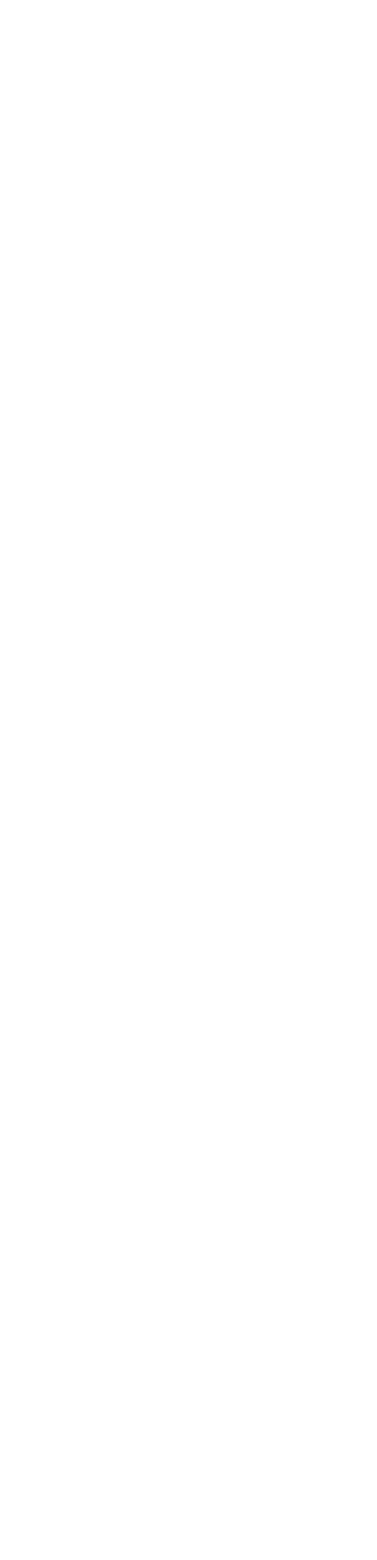
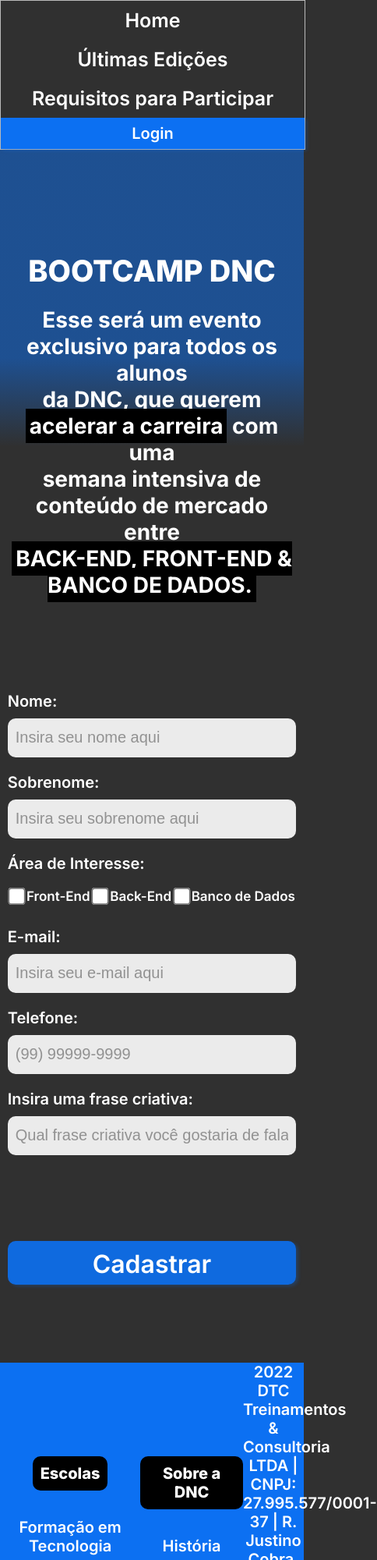
Before and after one commit to orafavictor/bootcamp-dnc, a plain HTML site: page index.html in a window 390 px wide. Shown: the top 2000 px of the page at 78% size, 484 px wide, since content can reach past the window. Before the commit the page ends 844 px from the top, so only its background shows below. Drawn offline with Linux system fonts and the light colour scheme.

Commit message:
Adicionando Media Query para Mobile

```diff
--- a/index.html
+++ b/index.html
@@ -4,9 +4,116 @@
     <meta charset="UTF-8">
     <meta http-equiv="X-UA-Compatible" content="IE-Edge">
     <meta name="viewport" content="width=device-width, initial-scale=1.0">
+    <link rel="preconnect" href="https://fonts.googleapis.com">
+    <link rel="preconnect" href="https://fonts.gstatic.com" crossorigin>
+    <link href="https://fonts.googleapis.com/css2?family=Inter:wght@100..900&display=swap" rel="stylesheet">
+    <link rel="stylesheet" href="style.css">
     <title>Bootcamp DNC | Rafa Victor</title>
+
 </head>
 <body>
+    <nav id="mainMenu">
+        <div id="menu">
+            <a href="https://www.google.com/" target="_blank">Home</a>
+            <a href="https://www.google.com/" target="_blank">Últimas Edições</a>
+            <a href="https://www.google.com/" target="_blank">Requisitos para Participar</a>
+        </div>
+        <button>Login</button>
+    </nav>
+
+    <section>
+        <header>
+            <h1>Bootcamp DNC</h1>
+            <h2>
+                Esse será um evento exclusivo para todos os alunos<br>
+                da <b>DNC</b>, que querem <span class="invert" >acelerar a carreira</span> com uma<br>
+                semana intensiva de conteúdo de mercado entre<br>
+                <span class="invert" >BACK-END, FRONT-END & BANCO DE DADOS.</span>
+            </h2>
+        </header>
+        <form>
+            <div class="form-group">
+                <label>Nome:</label>
+                <input type="text" placeholder="Insira seu nome aqui">
+            </div>
+
+            <div class="form-group">
+                    <label>Sobrenome:</label>
+                    <input type="text" placeholder="Insira seu sobrenome aqui">
+            </div>
+
+            <div class="form-group">
+                <label>Área de Interesse:</label>
+                <div class="checkboxItens">
+                    <input type="checkbox" value="front">
+                    <label>Front-End</label>
+
+                    <input type="checkbox" value="back">
+                    <label>Back-End</label>
+
+                    <input type="checkbox" value="bd">
+                    <label>Banco de Dados</label>
+                </div>
+
+            </div>
+
+            <div class="form-group">
+                <label>E-mail:</label>
+                <input type="email" placeholder="Insira seu e-mail aqui">
+            </div>
+
+            <div class="form-group">
+                <label>Telefone:</label>
+                <input type="text" placeholder="(99) 99999-9999">
+            </div>
+
+            <div class="form-group">
+                <label>Insira uma frase criativa:</label>
+                <input type="text" placeholder="Qual frase criativa você gostaria de falar">
+            </div>
+
+            <input type="submit" value="Cadastrar">
+
+        </form>
+    </section>
+
+    <footer>
+        <div class="line1">
+            <nav>
+                <h5>Escolas</h5>
+                <ul>
+                    <li><a href="">Formação em Tecnologia</a></li>
+                    <li><a href="">Formação em Marketing</a></li>
+                    <li><a href="">Formação em Dados</a></li>
+                    <li><a href="">Formação em Projetos</a></li>
+                    <li><a href="">Formação em Produto</a></li>
+                </ul>
+
+            </nav>
+            <nav>
+                <h5>Sobre a DNC</h5>
+                <ul>
+                    <li><a href="">História</a></li>
+                    <li><a href="">Missão e Valores</a></li>
+                    <li><a href="">Trabalhe Conosco</a></li>
+                    <li><a href="">Conteúdo Gratuito</a></li>
+                </ul>
+            </nav>
+
+            <div class="address">
+                2022 DTC Treinamentos & Consultoria
+                LTDA | CNPJ: 27.995.577/0001-37 | R.
+                Justino Cobra, 61 - Vila Ema | São José dos
+                Campos - SP | CEP 12243-030
+
+            </div>
+
+        </div>
+        <div class="line2">
+            <a href="">Termos de Uso</a>
+            <a href="">Política de Privacidade</a>
+        </div>
+    </footer>
 
 </body>
 </html>
--- /dev/null
+++ b/style.css
@@ -0,0 +1,320 @@
+
+
+:root{
+    --azul-dnc: #0C70F2;
+    --preto-dnc: #303030;
+    --cinza-hover: #C9C9C9;
+
+    --font-padrao: 'Inter';
+
+}
+
+
+    body {
+        margin: 0px; /* Margem Externa */
+        padding: 0px; /* Margem Interna */
+
+        background: linear-gradient(180deg, rgba(12, 112, 242, 0.5) 19.91%, rgba(12, 112, 242, 0) 24.84%), #303030;
+        background-repeat: no-repeat;
+    }
+
+    #mainMenu {
+        width: 100%;
+        height: 100px;
+        border: 1px solid black;
+        background-color: var(--preto-dnc);
+        display: flex;
+        justify-content: space-between;
+        align-items: center;
+        border: 1px solid #BABABA
+    }
+
+    #menu {
+        margin-left: 5%;
+        display: flex;
+        width: 45%;
+        justify-content: space-around;
+        align-items: center;
+    }
+
+
+    #mainMenu div a{
+        font-size: 25px;
+        font-weight: 600;
+        color: white;
+        font-family: var(--font-padrao);
+        text-decoration: none;
+    }
+
+    #mainMenu div a:hover {
+        color: var(--cinza-hover);
+    }
+
+    #mainMenu button {
+        margin-right: 5%;
+        width: 80px;
+        height: 40px;
+        background-color: var(--azul-dnc);
+        border: 0px;
+        font-family: var(--font-padrao);
+        font-weight: 600;
+        font-size: 20px;
+        color: white;
+        box-shadow: 3px 2px 4px rgba(12, 112, 242, 0.25);
+        /*box-shadow: 3px horizontal 2px vertical 4px blur rgba (o "a" é de transparência)(12, 112, 242, 0.25); */
+        cursor: pointer;
+    }
+
+    /* SEÇÃO PRINCIPAL DO SITE */
+
+
+    section{
+        display: flex;
+        flex-direction: column;
+        align-items: center;
+
+        margin-top: 100px;
+        margin-bottom: 100px;
+
+    }
+
+        header{
+            color: white;
+            font-family: var(--font-padrao);
+        }
+
+        header h1{
+            text-transform: uppercase;
+            font-size: 80px;
+            font-weight: 800;
+            text-align: center;
+
+            margin-bottom: 20px;
+        }
+
+        header h2{
+            text-align: center;
+            color: white;
+            font-size: 40px;
+            font-weight: 700;
+            margin-bottom: 100px;
+
+        }
+
+        header .invert{
+            background-color: black;
+            font-weight: bold;
+            padding: 5px;
+
+        }
+
+        /* FORMULÁRIO */
+
+        form{
+            color: white;
+            font-family: var(--font-padrao);
+            font-size: 30px;
+            font-weight: 600;
+            width: 600px;
+        }
+
+        .form-group{
+            display: flex;
+            flex-direction: column;
+            margin-top: 10px;
+            margin-bottom: 10px;
+        }
+
+        form input{
+            border-radius: 10px;
+            height: 30px;
+            border: 0px;
+            font-size: 20px;
+            padding: 10px;
+            background-color: rgba(255, 255, 255, 0.9);
+        }
+
+        form label{
+            margin: 10px 0px 10px 0px;
+        }
+
+        form input::placeholder{
+            color: rgba(57, 57, 57, 0.5);
+        }
+
+        .checkboxItens label{
+            font-size: 25px;
+
+        }
+
+        .checkboxItens{
+            display: flex;
+            justify-content: space-around;
+            align-items: center;
+
+        }
+
+        input[type="checkbox"]{
+            transform: scale(1.7);
+        }
+
+        input[type="submit"]{
+            background-color: rgba(12,112, 242, 0.9);
+            width: 100%;
+            height: 56px;
+            font-family: var(--font-padrao);
+            font-size: 32px;
+            font-weight: 600;
+            color: white;
+            margin-top: 100px;
+            box-shadow: 3px 2px 4px rgba(12, 112, 242, 0.25);
+            cursor: pointer;
+        }
+
+        /* FOOTER */
+
+        footer{
+            width: 100%;
+            background-color: var(--azul-dnc);
+
+        }
+
+        footer .line1{
+            display: flex;
+            justify-content: space-around;
+            align-items: center;
+        }
+
+        footer ul{
+            list-style: none;
+            margin: 0px;
+            padding: 0px;
+            font-size: 25px;
+        }
+
+
+        footer nav{
+            display: flex;
+            flex-direction: column;
+            align-items: center;
+            height: 330px;
+        }
+
+        footer h5{
+            text-align: center;
+            color: white;
+            font-weight: 800;
+            font-size: 20px;
+            font-family: var(--font-padrao);
+            background-color: black;
+            border-radius: 10px;
+            padding: 10px 10px 10px 10px;
+            margin-bottom: 15px;
+        }
+
+        footer ul li{
+            text-align: center;
+            color: white;
+            font-weight: 600;
+            font-size: 20px;
+            font-family: var(--font-padrao);
+
+            margin: 20px 0px 20px 0px;
+        }
+
+        footer ul li a{
+            color: white;
+            text-decoration: none;
+        }
+
+        footer ul li a:hover{
+            color: var(--cinza-hover);
+        }
+
+        footer .address{
+            font-weight: 600;
+            font-size: 20px;
+            font-family: var(--font-padrao);
+            color: white;
+            text-align: center;
+            width: 20%;
+        }
+
+
+        footer .line2{
+            height: 35px;
+            display: flex;
+            justify-content: center;
+            margin: 0px;
+            padding: 10px;
+        }
+
+        footer .line2 a{
+            font-family: var(--font-padrao);
+            font-size: 20px;
+            font-weight: 600;
+            color: white;
+            text-decoration: none;
+            padding: 5px;
+
+        }
+
+        footer .line2 a:first-child{
+            border-right: 3px solid white;
+
+        }
+
+
+        footer .line2 a:hover{
+            color: var(--cinza-hover);
+        }
+
+@media only screen and (max-width: 600px){
+
+        /* MENU */
+        #mainMenu{
+            flex-direction:column;
+            height: auto;
+            }
+
+        #menu{
+            flex-direction:column;
+            width: 100%;
+            margin: 0px;
+            }
+
+        #menu a{
+            display: flex;
+            align-items: center;
+            height: 50px;
+            }
+
+        #mainMenu button{
+            width: 100%;
+            margin: 0px;
+        }
+
+        /*SECTION*/
+
+        section h1{
+            font-size: 38px;
+        }
+
+        section h2{
+            font-size: 28px;
+            padding-right: 15px;
+            padding-left: 15px;
+        }
+
+        form{
+            width: 95%;
+            font-size: 20px;
+        }
+
+        .checkboxItens label{
+            font-size: 17px;
+        }
+
+
+
+        }
```
